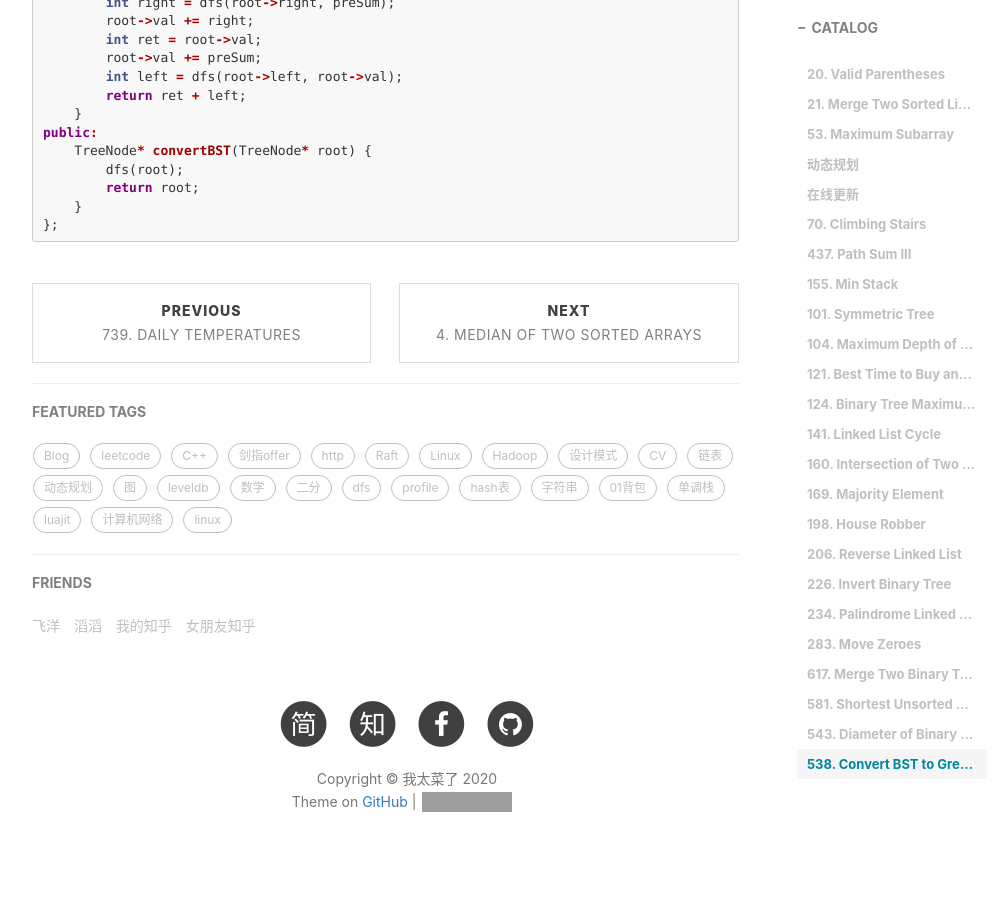
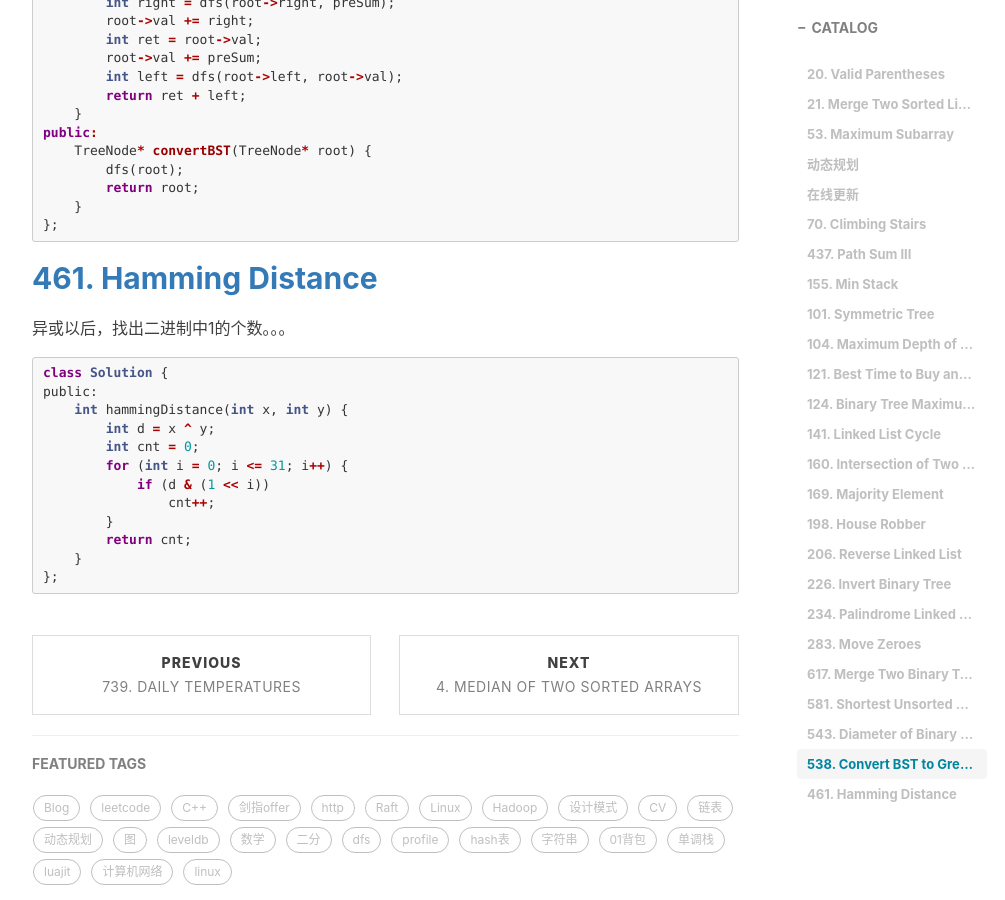
Before and after one commit to bbkgl/bbkgl.github.io, a Jekyll site: the page built from _posts/2020-01-31-leetcode-easy.md, in a window 1280 px wide and 900 px high, scrolled down 14487 px. Shown: the whole window, without its empty margins (233-1238 px from the left). Built offline with Jekyll 4.4.1, drawn with Linux system fonts in a browser that asks for light colours; nearby versions of some CDN libraries; comment, search, counter and statistics services are not loaded; grey boxes are pictures that could not be loaded.

Commit message:
增加一道easy

````diff
--- a/_posts/2020-01-31-leetcode-easy.md
+++ b/_posts/2020-01-31-leetcode-easy.md
@@ -764,3 +764,22 @@ public:
     }
 };
 ```
+
+## [461. Hamming Distance](https://leetcode-cn.com/problems/hamming-distance/)
+
+异或以后，找出二进制中1的个数。。。
+
+```cpp
+class Solution {
+public:
+    int hammingDistance(int x, int y) {
+        int d = x ^ y;
+        int cnt = 0;
+        for (int i = 0; i <= 31; i++) {
+            if (d & (1 << i))
+                cnt++;
+        }
+        return cnt;
+    }
+};
+```
````
